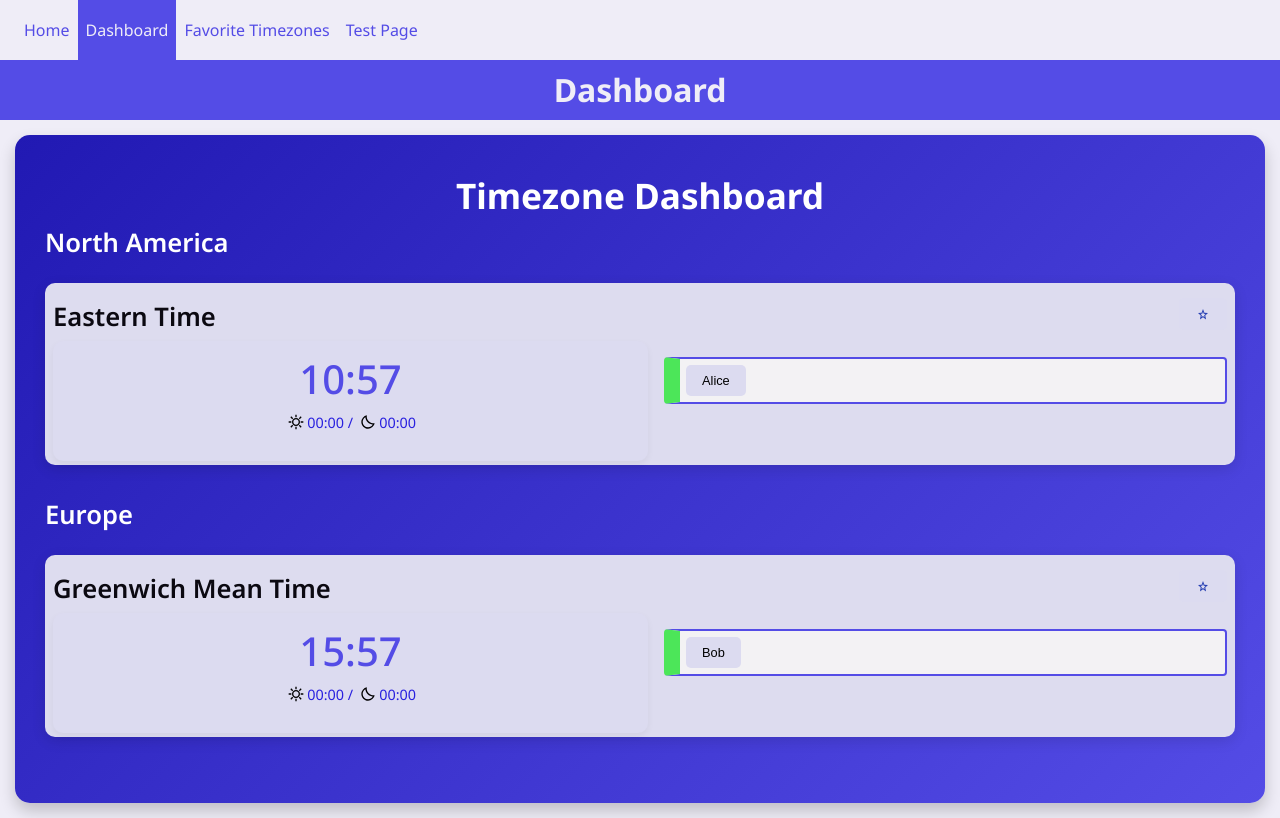
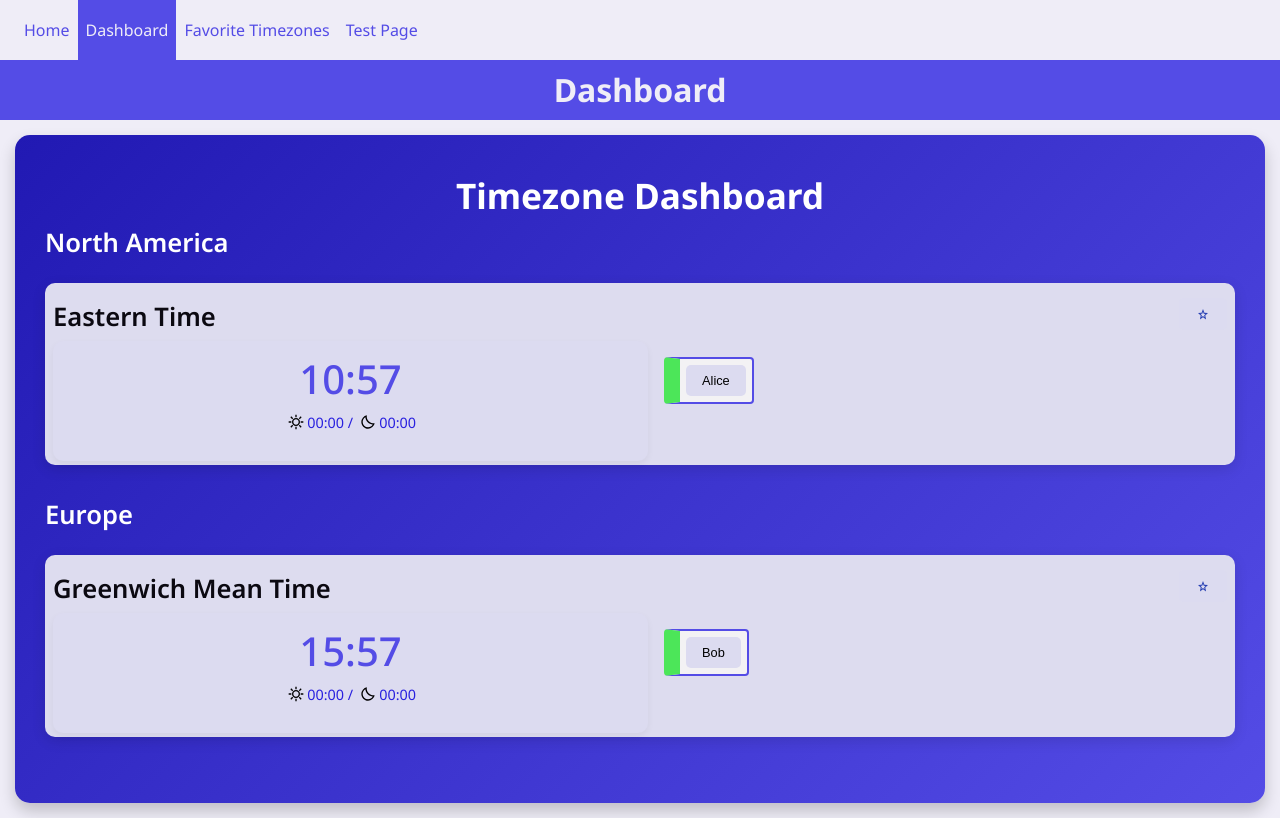
Before and after one commit to CMSC-495-7383-Group-3/timezone-webapp, a React (Vite) app in the folder frontend/: page /dashboard in a window 1280 px wide. Built offline with nearby package versions, Linux system fonts and the light colour scheme; a web font is replaced by a local one.

Commit message:
Updated Contact List Style

```diff
--- a/frontend/src/components/timeZoneDisplay.scss
+++ b/frontend/src/components/timeZoneDisplay.scss
@@ -83,7 +83,10 @@
       max-height: 8rem;
       overflow-y: auto;
       display: flex;
-      flex-direction: column;
+      flex-direction: row;
+      flex-wrap: wrap;
+      align-items: flex-start;
+
       gap: globals.$space-xs; /* Space between contacts */
 
       li {
```
